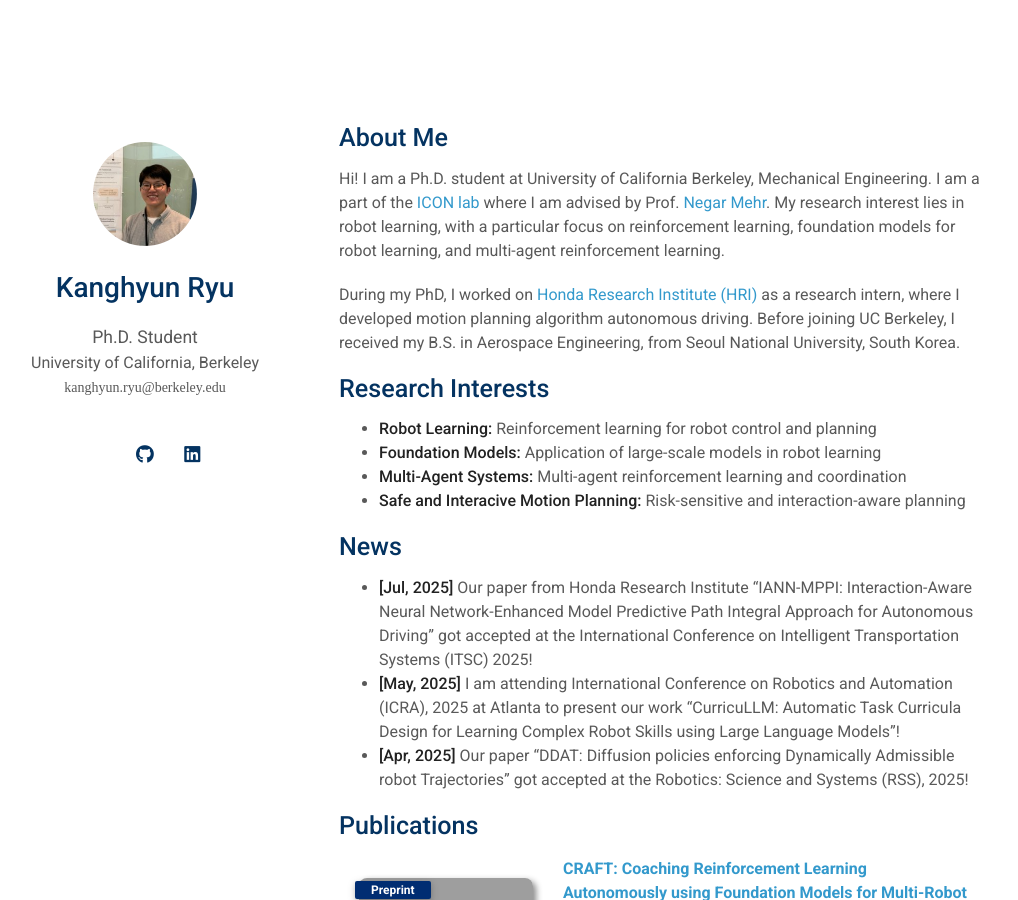
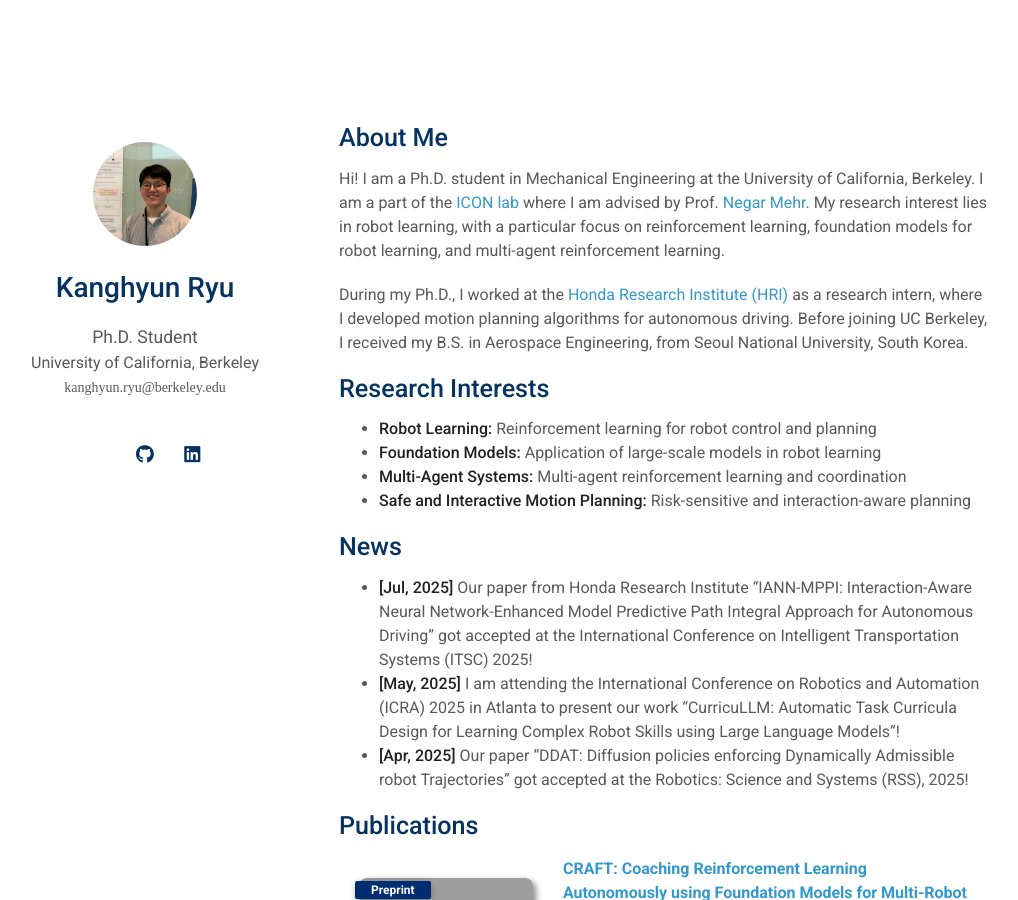
Before and after one commit to kh-ryu/kh-ryu.github.io, a Jekyll site: the page built from index.md, in a window 1280 px wide and 900 px high. Shown: the whole window, without its empty margins (131-1149 px from the left). Built offline with Jekyll 4.4.1, drawn with Linux system fonts in a browser that asks for light colours; a style sheet for code colours, icons or effects is not loaded; our own code applies the rules of GitHub Pages for plain Markdown files; grey boxes are pictures that could not be loaded.

Commit message:
Fix typos
Corrected grammatical errors and improved clarity in the text.

```diff
--- a/index.md
+++ b/index.md
@@ -4,21 +4,21 @@ layout: homepage
 
 ## About Me
 
-Hi! I am a Ph.D. student at University of California Berkeley, Mechanical Engineering. I am a part of the [ICON lab](https://iconlab.negarmehr.com/) where I am advised by Prof. [Negar Mehr](https://negarmehr.com/). My research interest lies in robot learning, with a particular focus on reinforcement learning, foundation models for robot learning, and multi-agent reinforcement learning.
+Hi! I am a Ph.D. student in Mechanical Engineering at the University of California, Berkeley. I am a part of the [ICON lab](https://iconlab.negarmehr.com/) where I am advised by Prof. [Negar Mehr](https://negarmehr.com/). My research interest lies in robot learning, with a particular focus on reinforcement learning, foundation models for robot learning, and multi-agent reinforcement learning.
 
-During my PhD, I worked on [Honda Research Institute (HRI)](https://usa.honda-ri.com/) as a research intern, where I developed motion planning algorithm autonomous driving. Before joining UC Berkeley, I received my B.S. in Aerospace Engineering, from Seoul National University, South Korea.
+During my Ph.D., I worked at the [Honda Research Institute (HRI)](https://usa.honda-ri.com/) as a research intern, where I developed motion planning algorithms for autonomous driving. Before joining UC Berkeley, I received my B.S. in Aerospace Engineering, from Seoul National University, South Korea.
 
 ## Research Interests
 
 - **Robot Learning:** Reinforcement learning for robot control and planning
 - **Foundation Models:** Application of large-scale models in robot learning
 - **Multi-Agent Systems:** Multi-agent reinforcement learning and coordination
-- **Safe and Interacive Motion Planning:** Risk-sensitive and interaction-aware planning
+- **Safe and Interactive Motion Planning:** Risk-sensitive and interaction-aware planning
 
 ## News
 
 - **[Jul, 2025]** Our paper from Honda Research Institute "IANN-MPPI: Interaction-Aware Neural Network-Enhanced Model Predictive Path Integral Approach for Autonomous Driving" got accepted at the International Conference on Intelligent Transportation Systems (ITSC) 2025!
-- **[May, 2025]** I am attending International Conference on Robotics and Automation (ICRA), 2025 at Atlanta to present our work "CurricuLLM: Automatic Task Curricula Design for Learning Complex Robot Skills using Large Language Models"!
+- **[May, 2025]** I am attending the International Conference on Robotics and Automation (ICRA) 2025 in Atlanta to present our work "CurricuLLM: Automatic Task Curricula Design for Learning Complex Robot Skills using Large Language Models"!
 - **[Apr, 2025]** Our paper "DDAT: Diffusion policies enforcing Dynamically Admissible robot Trajectories" got accepted at the Robotics: Science and Systems (RSS), 2025!
 
 {% include_relative _includes/publications.md %}
```
